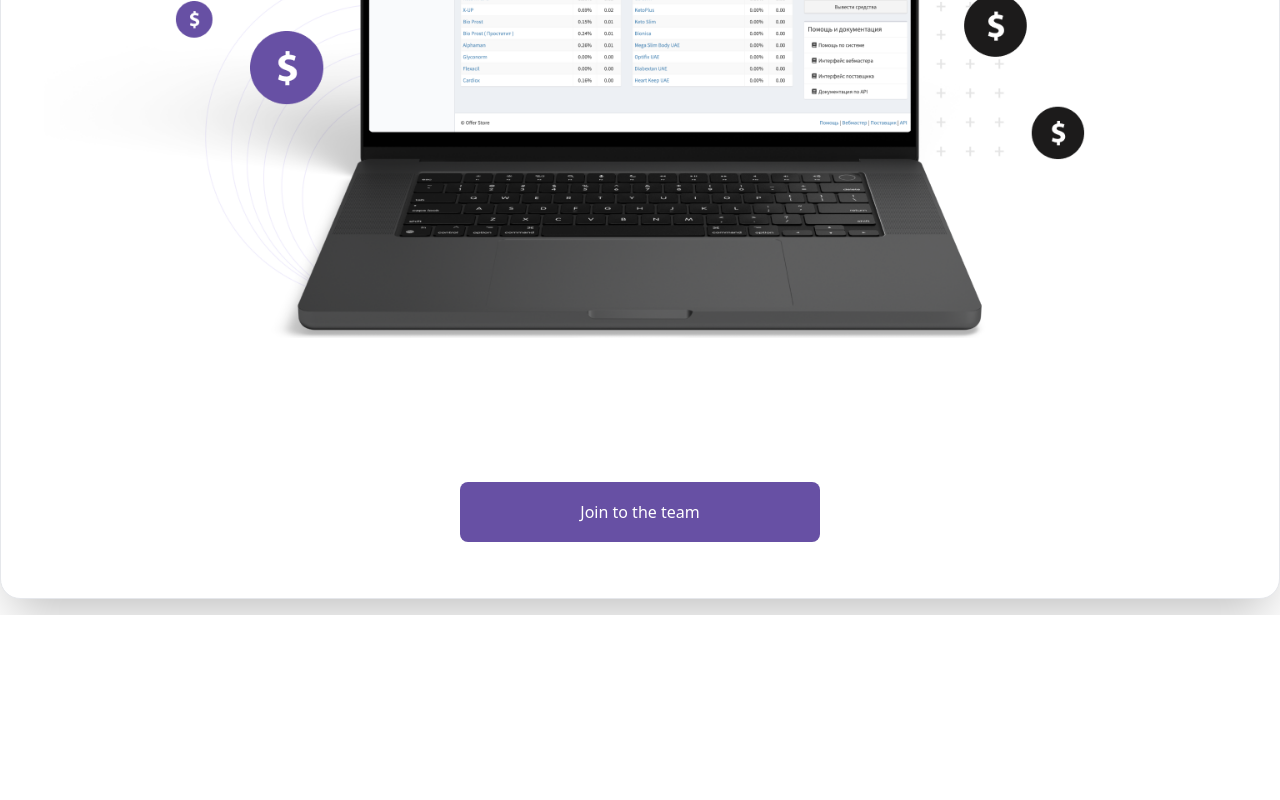
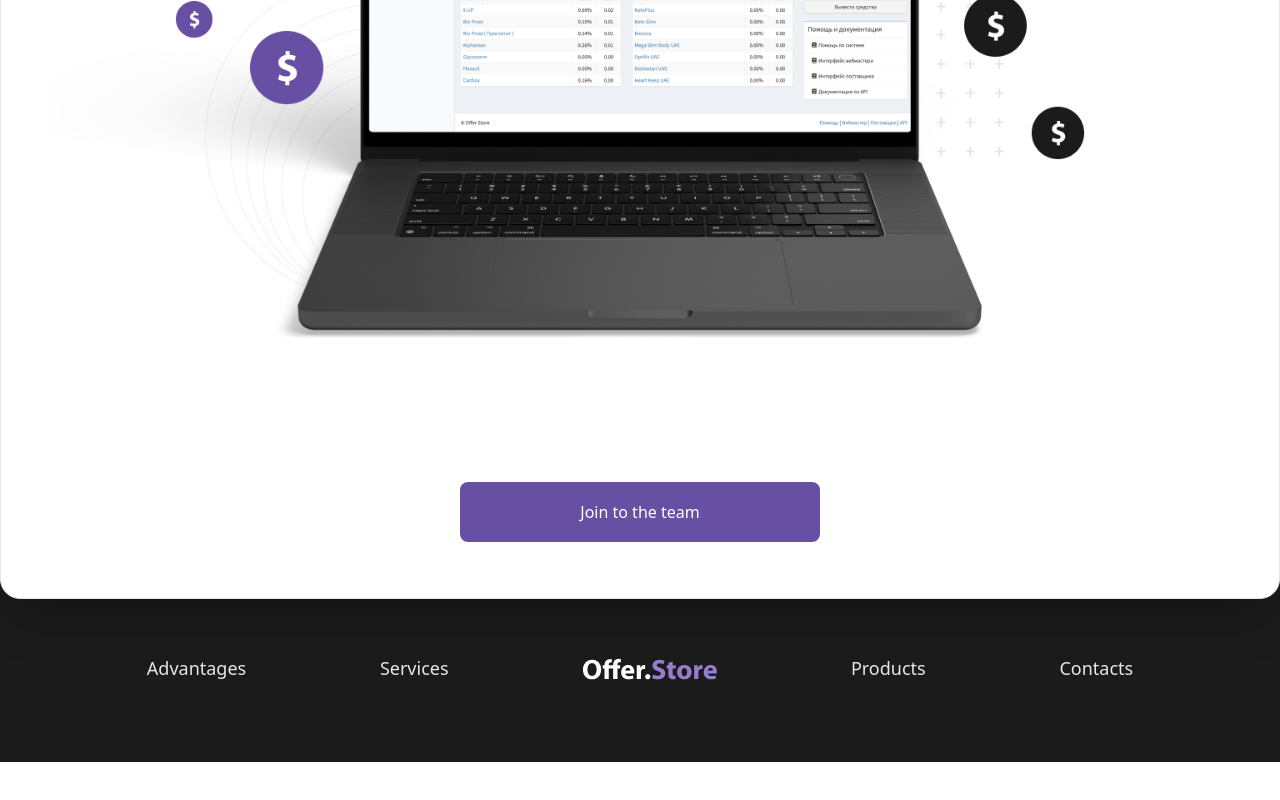
Before and after one commit to amonsho/HWdeploy, a website: page index.html in a window 1280 px wide. Shown: the part 6059-6859 px from the top of the page. Before the commit the page ends 6674 px from the top, so only its background shows below. Drawn offline with Linux system fonts and the light colour scheme.

Commit message:
add 10 work to html and media

```diff
--- a/index.html
+++ b/index.html
@@ -194,5 +194,24 @@
                     <button class="w-[360px] h-[60px] bg-[#6750A4] text-white rounded-[8px]">Join to the team</button>
                 </section>
         </main>
+        <div class="bg-[#1C1B1B] max-w-[1500px] m-auto p-20 relative bottom-[40px] z-[-1]">
+        <footer class="max-w-[1200px] m-auto flex justify-around items-center mob:hidden">
+            <p class="text-[18px] text-[#E7E7E7] ">Advantages</p>
+            <p class="text-[18px] text-[#E7E7E7] ">Services</p>
+            <img src="src/images/Offer.Store (1).png" alt="">
+            <p class="text-[18px] text-[#E7E7E7]" >Products</p>
+            <p class="text-[18px] text-[#E7E7E7]">Contacts</p>
+        </footer>
+         <footer class="max-w-[1200px] m-auto flex justify-center items-center hidden mob:block mob:text-center mob:flex-col mob:gap-10">
+            <div class="mob:flex mob:justify-center">
+             <img src="src/images/Offer.Store (1).png" alt=""> <br>
+             </div> <br>
+            <p class="text-[18px] text-[#E7E7E7] ">Advantages</p> <br>
+            <p class="text-[18px] text-[#E7E7E7] ">Services</p> <br>
+            <p class="text-[18px] text-[#E7E7E7]" >Products</p> <br>
+            <p class="text-[18px] text-[#E7E7E7]">Contacts</p>
+
+        </footer>
+        </div>
 </body>
 </html>
```
Also changed, not shown: src/images/Offer.Store (1).png (added), src/output.css.
